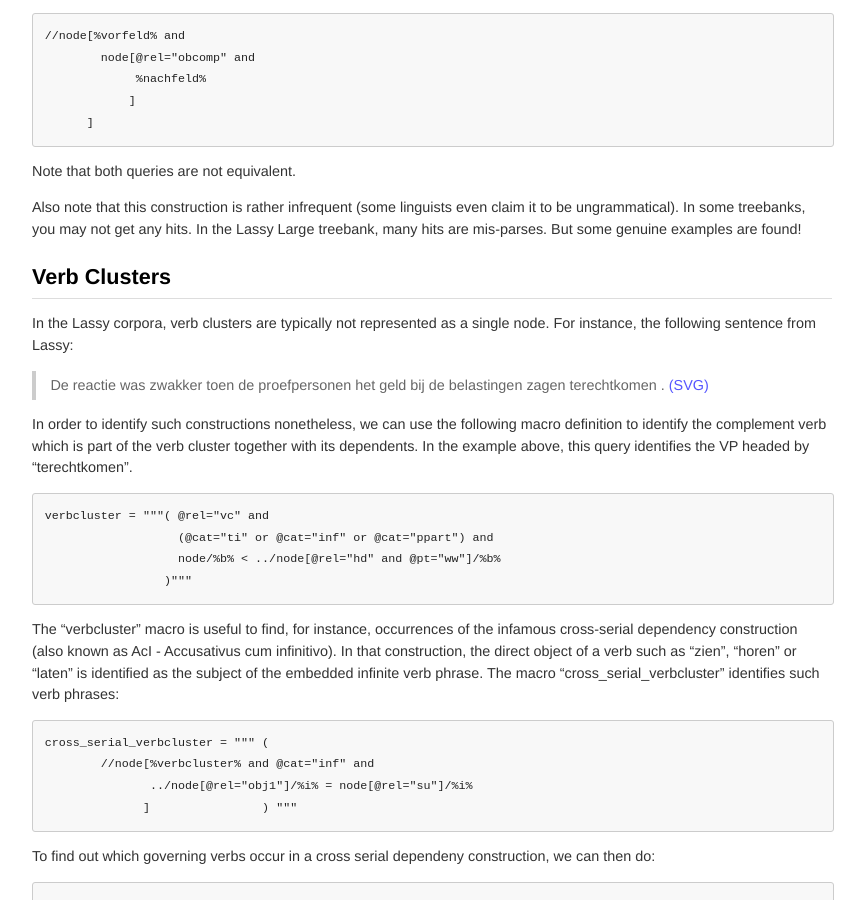
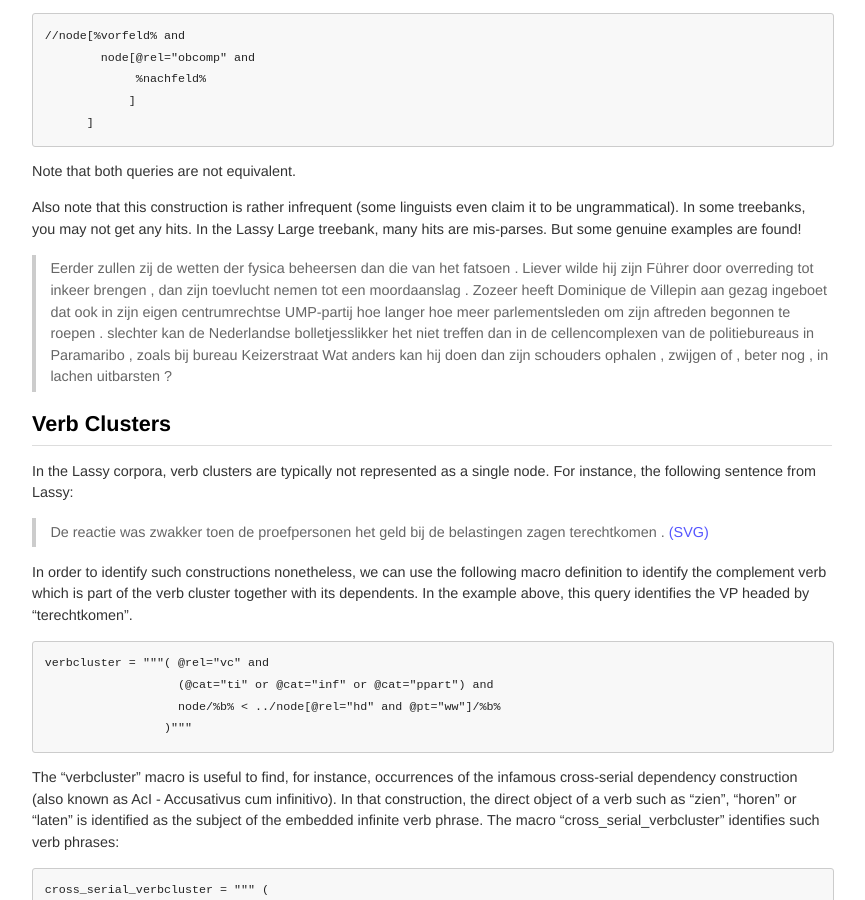
Before and after one commit to rug-compling/dact, a Jekyll site: the page built from cookbook/index.md, in a window 1280 px wide and 900 px high, scrolled down 7823 px. Shown: the whole window, without its empty margins (208-1073 px from the left). Built offline with Jekyll 4.4.1, drawn with Linux system fonts in a browser that asks for light colours.

Commit message:
Update cookbook/index.md

```diff
--- a/cookbook/index.md
+++ b/cookbook/index.md
@@ -377,6 +377,12 @@ Also note that this construction is rather infrequent (some linguists even claim
 treebanks, you may not get any hits. In the Lassy Large treebank, many hits are mis-parses. But some genuine examples
 are found!
 
+> Eerder zullen zij de wetten der fysica beheersen dan die van het fatsoen .
+> Liever wilde hij zijn Führer door overreding tot inkeer brengen , dan zijn toevlucht nemen tot een moordaanslag .
+> Zozeer heeft Dominique de Villepin aan gezag ingeboet dat ook in zijn eigen centrumrechtse UMP-partij hoe langer hoe meer parlementsleden om zijn aftreden begonnen te roepen .
+> slechter kan de Nederlandse bolletjesslikker het niet treffen dan in de cellencomplexen van de politiebureaus in Paramaribo , zoals bij bureau Keizerstraat
+> Wat anders kan hij doen dan zijn schouders ophalen , zwijgen of , beter nog , in lachen uitbarsten ?
+
 ## Verb Clusters
 
 In the Lassy corpora, verb clusters are typically not represented as a single node. For instance, the following
```
